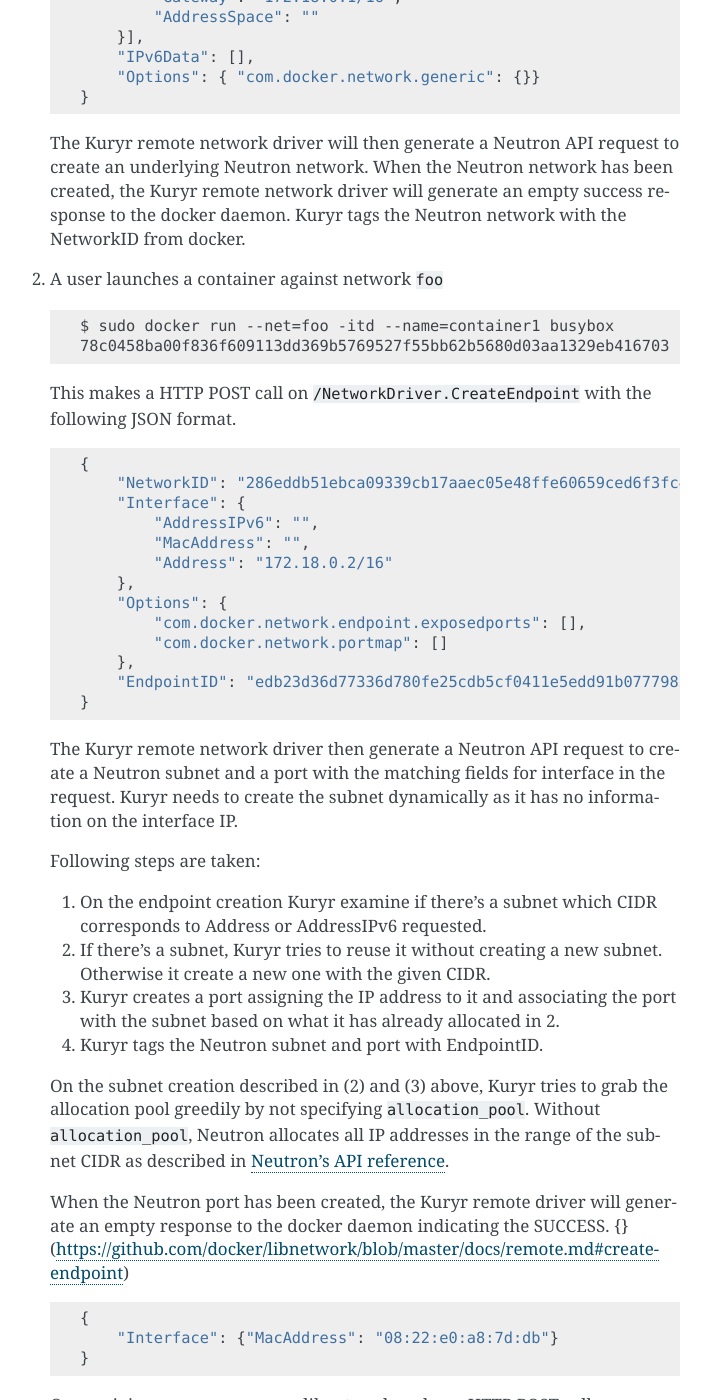
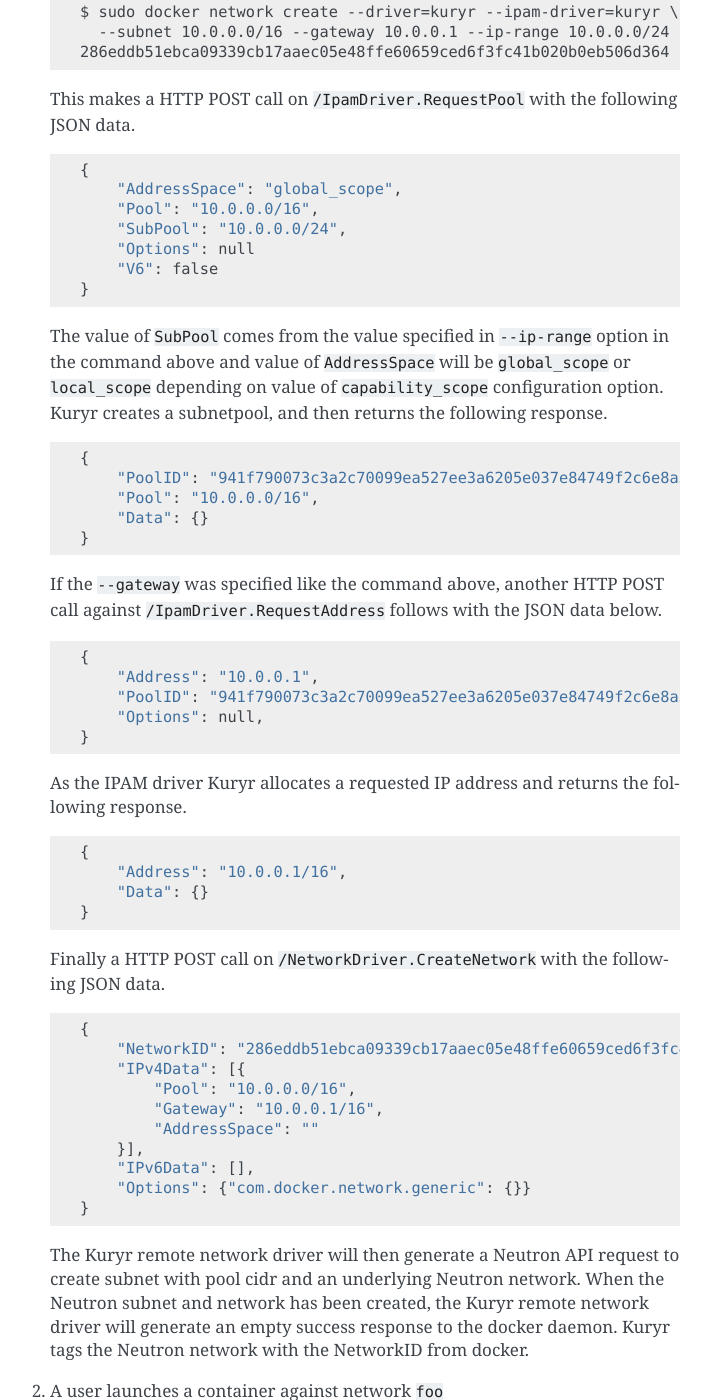
Before and after one commit to openstack/kuryr, a Sphinx documentation site: the page built from doc/source/devref/libnetwork_remote_driver_design.rst, in a window 1280 px wide and 1400 px high, scrolled down 1558 px. Shown: the whole window, without its empty margins (400-1111 px from the left). Built offline with Sphinx 7.4.7, drawn with Linux system fonts in a browser that asks for light colours; pages that are not in the unit, such as notebooks, are missing from menus; some of the changed text lies outside the part shown.

Commit message:
Add description about the IPAM to devref
This patch adds the specification of the IPAM leverages Neutron's IPAM
mechanism for the newly added libnetwork IPAM driver mechanism.

Change-Id: I5965aae70732f7e7634ceebf706db16f0d7f68de
Co-Authored-By: vikas choudhary <choudharyvikas16@gmail.com>
Blueprint: remote-ipam-driver
Closes-Bug: #1518249

```diff
--- a/doc/source/devref/libnetwork_remote_driver_design.rst
+++ b/doc/source/devref/libnetwork_remote_driver_design.rst
@@ -7,7 +7,8 @@
 
 Kuryr implements a `libnetwork remote network driver`_ and maps its calls to OpenStack
 `Neutron`_. It works as a translator between libnetwork's
-`Container Network Model`_ (CNM) and `Neutron's networking model`_.
+`Container Network Model`_ (CNM) and `Neutron's networking model`_. Kuryr also acts as
+a `libnetwork IPAM driver`_.
 
 Goal
 ~~~~~
@@ -28,16 +29,25 @@
 `Adding tags to resources`_ new Neutron feature by Kuryr, to map between
 Neutron resource Id's and Docker Id's (UUID's)
 
-1. libnetwork discovers Kuryr via `plugin discovery mechanism`_
+1. libnetwork discovers Kuryr via `plugin discovery mechanism`_ *before the
+   first request is made*
 
    - During this process libnetwork makes a HTTP POST call on
-     ``/Plugin.Active`` and examines if it's a network driver
+     ``/Plugin.Active`` and examines the driver type, which defaults to
+     ``"NetworkDriver"`` and ``"IpamDriver"``
+   - libnetwork also calls the following two API endpoints
+
+     1. ``/NetworkDriver.GetCapabilities`` to obtain the capability of Kuryr
+        which defaults to ``"global"``
+     2. ``/IpamDriver.GetDefaultAddressSpcaces`` to get the default address
+        spaces used for the IPAM
 
 2. libnetwork registers Kuryr as a remote driver
 
 3. A user makes requests against libnetwork with the network driver specifier for Kuryr
 
-   - i.e., ``--driver=kuryr`` or ``-d kuryr`` for the Docker CLI
+   - i.e., ``--driver=kuryr`` or ``-d kuryr`` **and** ``--ipam-driver=kuryr``
+     for the Docker CLI
 
 4. libnetwork makes API calls against Kuryr
 
@@ -56,32 +66,75 @@
 
 Libnetwork User Workflow (with Kuryr as remote network driver) - Host Networking
 ---------------------------------------------------------------------------------
-1. A user creates a network ``foo``
+1. A user creates a network ``foo`` with the subnet information
    ::
 
-       $ sudo docker network create --driver=kuryr foo
+       $ sudo docker network create --driver=kuryr --ipam-driver=kuryr \
+         --subnet 10.0.0.0/16 --gateway 10.0.0.1 --ip-range 10.0.0.0/24 foo
        286eddb51ebca09339cb17aaec05e48ffe60659ced6f3fc41b020b0eb506d364
 
-   This makes a HTTP POST call on ``/NetworkDriver.CreateNetwork`` with the
+   This makes a HTTP POST call on ``/IpamDriver.RequestPool`` with the following
+   JSON data.
+   ::
+
+       {
+           "AddressSpace": "global_scope",
+           "Pool": "10.0.0.0/16",
+           "SubPool": "10.0.0.0/24",
+           "Options": null
+           "V6": false
+       }
+
+   The value of ``SubPool`` comes from the value specified in ``--ip-range``
+   option in the command above and value of ``AddressSpace`` will be ``global_scope`` or ``local_scope`` depending on value of ``capability_scope`` configuration option. Kuryr creates a subnetpool, and then returns
+   the following response.
+   ::
+
+       {
+           "PoolID": "941f790073c3a2c70099ea527ee3a6205e037e84749f2c6e8a5287d9c62fd376",
+           "Pool": "10.0.0.0/16",
+           "Data": {}
+       }
+
+   If the ``--gateway`` was specified like the command above, another HTTP POST
+   call against ``/IpamDriver.RequestAddress`` follows with the JSON data below.
+   ::
+
+       {
+           "Address": "10.0.0.1",
+           "PoolID": "941f790073c3a2c70099ea527ee3a6205e037e84749f2c6e8a5287d9c62fd376",
+           "Options": null,
+       }
+
+   As the IPAM driver Kuryr allocates a requested IP address and returns the
+   following response.
+   ::
+
+       {
+           "Address": "10.0.0.1/16",
+           "Data": {}
+       }
+
+   Finally a HTTP POST call on ``/NetworkDriver.CreateNetwork`` with the
    following JSON data.
    ::
 
         {
             "NetworkID": "286eddb51ebca09339cb17aaec05e48ffe60659ced6f3fc41b020b0eb506d364",
             "IPv4Data": [{
-                "Pool": "172.18.0.0/16",
-                "Gateway": "172.18.0.1/16",
+                "Pool": "10.0.0.0/16",
+                "Gateway": "10.0.0.1/16",
                 "AddressSpace": ""
             }],
             "IPv6Data": [],
-            "Options": { "com.docker.network.generic": {}}
+            "Options": {"com.docker.network.generic": {}}
         }
 
    The Kuryr remote network driver will then generate a Neutron API request to
-   create an underlying Neutron network. When the Neutron network has been
-   created, the Kuryr remote network driver will generate an empty success
-   response to the docker daemon. Kuryr tags the Neutron network with the
-   NetworkID from docker.
+   create subnet with pool cidr and an underlying Neutron network. When the
+   Neutron subnet and network has been created, the Kuryr remote network driver
+   will generate an empty success response to the docker daemon. Kuryr tags the
+   Neutron network with the NetworkID from docker.
 
 2. A user launches a container against network ``foo``
    ::
@@ -89,8 +142,27 @@
        $ sudo docker run --net=foo -itd --name=container1 busybox
        78c0458ba00f836f609113dd369b5769527f55bb62b5680d03aa1329eb416703
 
-   This makes a HTTP POST call on ``/NetworkDriver.CreateEndpoint`` with the
-   following JSON format.
+   This makes a HTTP POST call on ``/IpamDriver.RequestAddress`` with the
+   following JSON data.
+   ::
+
+        {
+            "Address": "",
+            "PoolID": "941f790073c3a2c70099ea527ee3a6205e037e84749f2c6e8a5287d9c62fd376",
+            "Options": null,
+        }
+
+   The IPAM driver Kuryr sends a port creation request to neutron and returns the following response with neutron provided ip address.
+   ::
+
+       {
+           "Address": "10.0.0.2/16",
+           "Data": {}
+       }
+
+
+   Then another HTTP POST call on ``/NetworkDriver.CreateEndpoint`` with the
+   following JSON data is made.
    ::
 
         {
@@ -98,7 +170,7 @@
             "Interface": {
                 "AddressIPv6": "",
                 "MacAddress": "",
-                "Address": "172.18.0.2/16"
+                "Address": "10.0.0.2/16"
             },
             "Options": {
                 "com.docker.network.endpoint.exposedports": [],
@@ -107,28 +179,20 @@
             "EndpointID": "edb23d36d77336d780fe25cdb5cf0411e5edd91b0777982b4b28ad125e28a4dd"
         }
 
-   The Kuryr remote network driver then generate a Neutron API request to
-   create a Neutron subnet and a port with the matching fields for interface
-   in the request. Kuryr needs to create the subnet dynamically as it has no
-   information on the interface IP.
+   The Kuryr remote network driver then generates a Neutron API request to
+   fetch port with the matching fields for interface in the request. Kuryr
+   then updates this port's name, tagging it with endpoint ID.
 
    Following steps are taken:
 
-   1) On the endpoint creation Kuryr examine if there's a subnet which CIDR
-      corresponds to Address or AddressIPv6 requested.
-   2) If there's a subnet, Kuryr tries to reuse it without creating a new
-      subnet. Otherwise it create a new one with the given CIDR.
-   3) Kuryr creates a port assigning the IP address to it and associating the
-      port with the subnet based on what it has already allocated in 2.
-   4) Kuryr tags the Neutron subnet and port with EndpointID.
+   1) On the endpoint creation Kuryr examines if there's a Port with CIDR
+      that corresponds to Address or AddressIPv6 requested.
+   2) If there's a Port, Kuryr tries to reuse it without creating a new
+      Port. Otherwise it creates a new one with the given address.
+   3) Kuryr tags the Neutron port with EndpointID.
 
-   On the subnet creation described in (2) and (3) above, Kuryr tries to grab
-   the allocation pool greedily by not specifying ``allocation_pool``. Without
-   ``allocation_pool``, Neutron allocates all IP addresses in the range of the
-   subnet CIDR as described in `Neutron's API reference`_.
-
-   When the Neutron port has been created, the Kuryr remote driver will
-   generate an empty response to the docker daemon indicating the SUCCESS. {}
+   When the Neutron port has been updated, the Kuryr remote driver will
+   generate a response to the docker daemon in following form:
    (https://github.com/docker/libnetwork/blob/master/docs/remote.md#create-endpoint)
    ::
 
@@ -174,15 +238,17 @@
             "Driver": "kuryr",
             "IPAM": {
                 "Driver": "default",
-                "Config": [
-                    {}
-                ]
+                "Config": [{
+                    "Subnet": "10.0.0.0/16",
+                    "IPRange": "10.0.0.0/24",
+                    "Gateway": "10.0.0.1"
+                }]
             },
             "Containers": {
                 "78c0458ba00f836f609113dd369b5769527f55bb62b5680d03aa1329eb416703": {
                     "endpoint": "edb23d36d77336d780fe25cdb5cf0411e5edd91b0777982b4b28ad125e28a4dd",
                     "mac_address": "02:42:c0:a8:7b:cb",
-                    "ipv4_address": "172.18.0.2/24",
+                    "ipv4_address": "10.0.0.2/16",
                     "ipv6_address": ""
                 }
             }
@@ -203,21 +269,23 @@
             "Driver": "kuryr",
             "IPAM": {
                 "Driver": "default",
-                "Config": [
-                    {}
-                ]
+                "Config": [{
+                    "Subnet": "10.0.0.0/16",
+                    "IPRange": "10.0.0.0/24",
+                    "Gateway": "10.0.0.1"
+                }]
             },
             "Containers": {
                 "78c0458ba00f836f609113dd369b5769527f55bb62b5680d03aa1329eb416703": {
                     "endpoint": "edb23d36d77336d780fe25cdb5cf0411e5edd91b0777982b4b28ad125e28a4dd",
                     "mac_address": "02:42:c0:a8:7b:cb",
-                    "ipv4_address": "172.18.0.2/24",
+                    "ipv4_address": "10.0.0.2/16",
                     "ipv6_address": ""
                 },
                 "d7fcc280916a8b771d2375688b700b036519d92ba2989622627e641bdde6e646": {
                     "endpoint": "a55976bafaad19f2d455c4516fd3450d3c52d9996a98beb4696dc435a63417fc",
                     "mac_address": "02:42:c0:a8:7b:cc",
-                    "ipv4_address": "172.18.0.3/24",
+                    "ipv4_address": "10.0.0.3/16",
                     "ipv6_address": ""
                 }
             }
@@ -257,12 +325,27 @@
    also deletes the subnet object using Neutron API and generate an empty
    response to the Docker daemon: {}
 
+   Finally libnetwork makes a HTTP POST call on ``/IpamDriver.ReleaseAddress``
+   with the following JSON data.
+   ::
+
+       {
+           "Address": "10.0.0.3",
+           "PoolID": "941f790073c3a2c70099ea527ee3a6205e037e84749f2c6e8a5287d9c62fd376"
+       }
+
+   Kuryr remote IPAM driver generates a Neutron API request to delete the associated Neutron port.
+   As the IPAM driver Kuryr deallocates the IP address and returns the following response.
+   ::
+
+       {}
+
 7. A user deletes the network
    ::
 
-       $ sudo  docker network rm foo
+       $ sudo docker network rm foo
 
-   This makes a HTTP POST call on ``/NetworkDriver.DeleteNetwork`` with the
+   This makes a HTTP POST call against ``/NetworkDriver.DeleteNetwork`` with the
    following JSON data.
    ::
 
@@ -270,11 +353,23 @@
            "NetworkID": "286eddb51ebca09339cb17aaec05e48ffe60659ced6f3fc41b020b0eb506d364"
        }
 
-    Kuryr remote network driver generates a Neutron API request to delete the
-    corresponding Neutron network. When the Neutron network has been deleted,
-    the Kuryr remote network driver  generate an empty response to the docker
-    daemon: {}
+   Kuryr remote network driver generates a Neutron API request to delete the
+   corresponding Neutron network and subnets. When the Neutron network and subnets has been deleted,
+   the Kuryr remote network driver  generate an empty response to the docker
+   daemon: {}
 
+   Then another HTTP POST call on ``/IpamDriver.ReleasePool`` with the
+   following JSON data is made.
+   ::
+
+       {
+           "PoolID": "941f790073c3a2c70099ea527ee3a6205e037e84749f2c6e8a5287d9c62fd376"
+       }
+
+   Kuryr delete the corresponding subnetpool and returns the following response.
+   ::
+
+       {}
 
 Mapping between the CNM and the Neutron's Networking Model
 ------------------------------------------------------------
```
